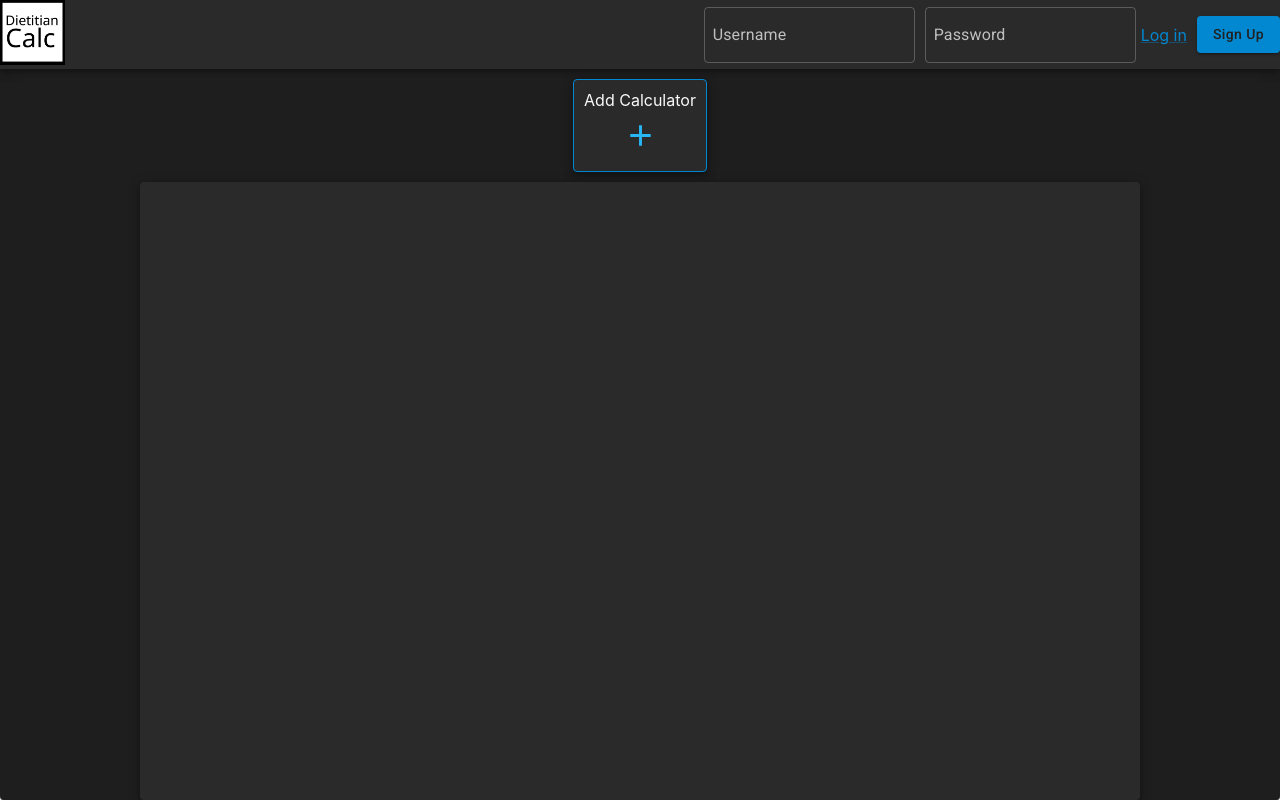
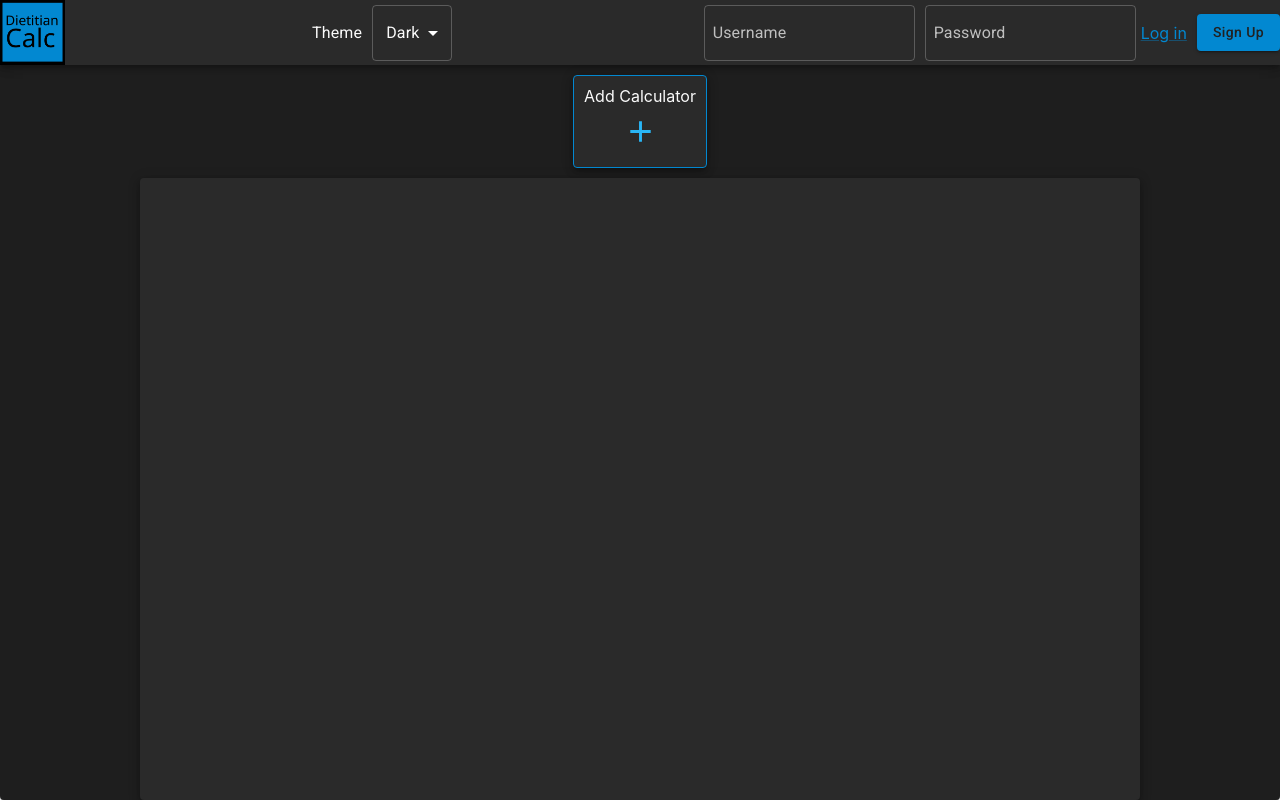
Before and after one commit to saltedTofu/RDCalc2, a React (Create React App) app: page / in a window 1280 px wide. Built offline with nearby package versions, Linux system fonts and the light colour scheme.

Commit message:
added theme select

```diff
--- a/src/App.js
+++ b/src/App.js
@@ -11,19 +11,43 @@ import darkTheme from './themes/dark';
 import lofiTheme from './themes/lofi.js';
 import christmasTheme from './themes/christmas.js';
 import millenialPinkTheme from './themes/millenialPink.js';
+import {useState} from 'react';
 import {BrowserRouter as Router, Routes, Route, Link as RouterLink} from 'react-router-dom';
 
 function App() {
+  const [currentTheme,setCurrentTheme] = useState('dark');
+  const [themeObject,setThemeObject] = useState(darkTheme);
 
-
-
+  const handleThemeChange = (event) => {
+    if(event.target.value==='dark'){
+      setThemeObject(darkTheme);
+    }
+    else if(event.target.value==='lofi'){
+      setThemeObject(lofiTheme);
+    }
+    else if(event.target.value==='christmas'){
+      setThemeObject(christmasTheme);
+    }
+    else if(event.target.value==='pink'){
+      setThemeObject(millenialPinkTheme);
+    }
+    setCurrentTheme(event.target.value);
+  }
 
   return (
-    <ThemeProvider theme={darkTheme}>
+    <ThemeProvider theme={themeObject}>
       <Router>
         <Routes>
-          <Route path="/signup" element={<SignUp />} />
-          <Route path="/" element={<Home />} />
+          <Route path="/signup" element={<SignUp
+                                          currentTheme={currentTheme}
+                                          handleThemeChange={handleThemeChange}
+                                      />}
+          />
+          <Route path="/" element={<Home
+                                    currentTheme={currentTheme}
+                                    handleThemeChange={handleThemeChange}
+                                />}
+          />
         </Routes>
       </Router>
     </ThemeProvider>
--- a/src/components/Header/Header.css
+++ b/src/components/Header/Header.css
@@ -5,7 +5,7 @@
     justify-content: space-between;
     align-items: center;
     width:100%;
-  }
+}
 #loggedIn{
     display:none;
 }
@@ -18,3 +18,7 @@
 #logoImage{
     width:65px;
 }
+#logoContainer{
+    width:65px;
+    height: 65px;
+}
--- a/src/components/Header/Header.js
+++ b/src/components/Header/Header.js
@@ -1,24 +1,45 @@
 import './Header.css';
-import {Button, Paper, Box, TextField, Link} from '@mui/material';
+import {Button, Paper, Box, TextField, Link, Select, MenuItem, Typography} from '@mui/material';
 import {useState, useEffect, useRef} from 'react';
 import Logo from '../../utils/logo.png';
 import {BrowserRouter as Router, Routes, Route, Link as RouterLink} from 'react-router-dom';
 
-function Header({noLogin=false}){
+function Header({noLogin=false, currentTheme, handleThemeChange}){
     const [user,setUser] = useState(null);
     const [show, setShow] = useState(true);
+    const [iconBackground,setIconBackground] = useState('dark')
 
     useEffect(()=>{
         if(noLogin===true){
             setShow(false);
         }
     },[])
+    useEffect(()=>{
+        if(currentTheme==='dark'){
+            setIconBackground('#0288d1') //blue
+        }
+        else if(currentTheme==='lofi'){
+            setIconBackground('#9E6196') //light pink
+        }
+    },[currentTheme])
 
     return(
         <Paper className="header" elevation={5} square={true}>
             <RouterLink to='/'>
-                <img src={Logo} alt="dietitian calc" id='logoImage'/>
+                <div id="logoContainer" style={{backgroundColor:iconBackground}}>
+                    <img src={Logo} alt="dietitian calc" id='logoImage'/>
+                </div>
             </RouterLink>
+            <div style={{display: show ? 'flex' : "none", flexDirection:'row', alignItems:'center'}}>
+                <Typography style={{marginRight:'10px'}}>Theme</Typography>
+                <Select
+                    onChange={handleThemeChange}
+                    value={currentTheme}
+                >
+                    <MenuItem value='dark'>Dark</MenuItem>
+                    <MenuItem value='lofi'>Lofi</MenuItem>
+                </Select>
+            </div>
             <Box id="notLoggedIn" component="div" style={{display: show ? "flex" : "none"}}>
                 <TextField label="Username" sx={{paddingRight:'5px', paddingLeft:'5px'}}></TextField>
                 <TextField label="Password" sx={{paddingRight:'5px', paddingLeft:'5px'}} type="password"></TextField>
--- a/src/components/Home.js
+++ b/src/components/Home.js
@@ -17,7 +17,7 @@ import lofiTheme from '../themes/lofi.js';
 import christmasTheme from '../themes/christmas.js';
 import millenialPinkTheme from '../themes/millenialPink.js';
 
-function Home(){
+function Home({currentTheme, handleThemeChange}){
 
     const calcCounter = useSelector(state => state.calcsArray.calcCounter);
     const dispatch = useDispatch();
@@ -33,7 +33,7 @@ function Home(){
     return(
         <div>
             <Paper component="div" className="App">
-                <Header />
+                <Header currentTheme={currentTheme} handleThemeChange={handleThemeChange}/>
                 <AddButton
                     addNewCalc={addNewCalc}
                 />
--- a/src/components/SignUp/SignUp.js
+++ b/src/components/SignUp/SignUp.js
@@ -2,10 +2,10 @@ import {Paper, Typography, TextField, Button} from '@mui/material';
 import Header from '../Header/Header';
 import './SignUp.css';
 
-function SignUp(){
+function SignUp({currentTheme,handleThemeChange}){
     return(
         <Paper component="div" className="signUp">
-            <Header noLogin={true}/>
+            <Header noLogin={true} currentTheme={currentTheme} handleThemeChange={handleThemeChange}/>
             <Paper elevation={5} className="signUpForm">
                 <Typography variant="h2" sx={{margin:'20px'}}>Sign Up</Typography>
                 <TextField label="Create Username" sx={{marginTop:'20px', marginBottom:'20px'}}></TextField>
--- a/src/themes/lofi.js
+++ b/src/themes/lofi.js
@@ -1,5 +1,8 @@
 import { createTheme } from '@mui/material/styles';
-
+/*
+dark purp 300E3F
+pink 9E6196
+*/
 const lofi = createTheme({
   components:{
     MuiChip:{
@@ -21,18 +24,18 @@ typography:{
   palette: {
     mode:"dark",
     background:{
-      paper:'#673ab7' //purple
+      paper:'#300E3F' //purple
     },
     text: {
       primary:'#fafafa', //white
       secondary: '#fafafa'
     },
     primary: { //color of buttons, checkbox
-      main: '#4fc3f7', //light blue
+      main: '#9E6196', //light pink
       contrastText: '#121212' //white
     },
     secondary: {
-      main: '#673ab7', //purple
+      main: '#300E3F', //purple
       contrastText: '#fafafa' //white
     }
   },
```
Also changed, not shown: src/utils/logo.png.
